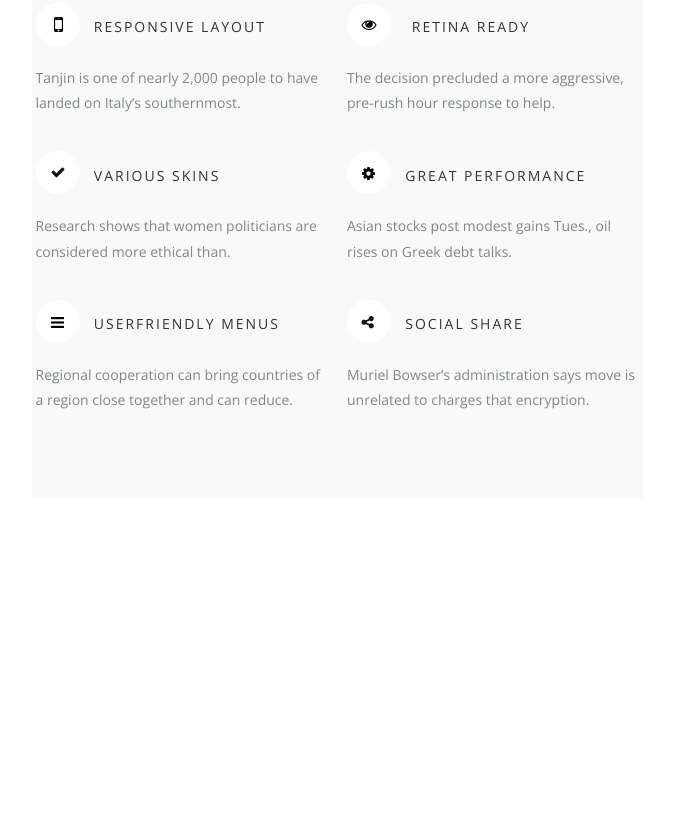
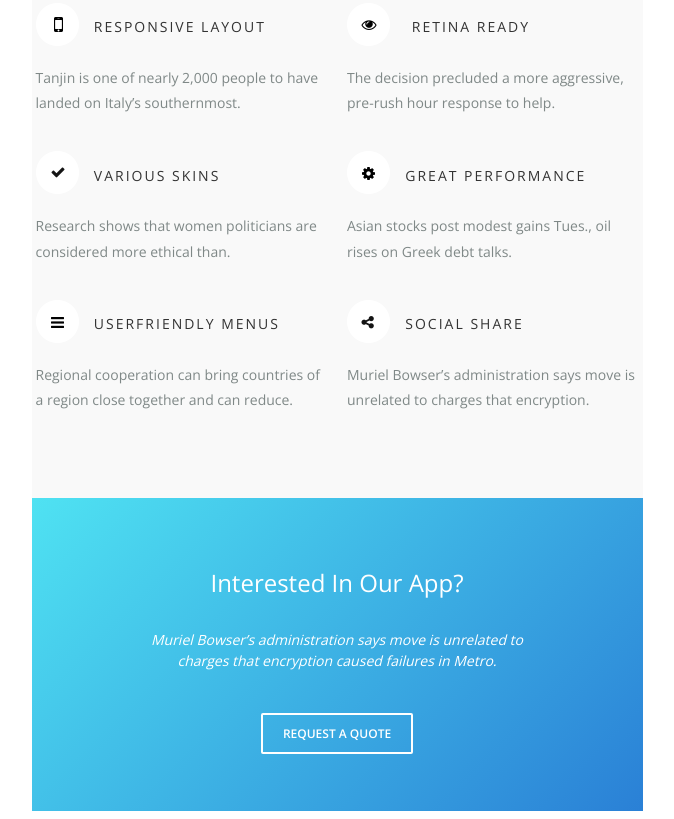
Before and after one commit to Nick-Damico/html-email-project, a React app: page public/index.html in a window 1280 px wide. Shown: the part 2255-3074 px from the top of the page, without its empty margins (303-977 px from the left). Before the commit the page ends 2761 px from the top, so only its background shows below. Built offline with nearby package versions, Linux system fonts and the light colour scheme.

Commit message:
Interested In App section complete

```diff
--- a/public/index.html
+++ b/public/index.html
@@ -306,7 +306,7 @@
               </td>
             </tr>
             <!-- End of 'All Features Joined Together' row -->
-            <!-- Start of details row -->
+            <!-- Start of 'Details' row -->
             <tr class="row-6">
               <td>
                 <table class="details-table" width="100%" border="0" cellspacing="0" cellpadding="0" style="padding: 50px 4px; background-color: #f9f9f9; margin-top: 75px;">
@@ -457,17 +457,27 @@
                 </table>
               </td>
             </tr>
-            <!-- End of details row -->
-            <!-- Start of main row -->
+            <!-- End of 'Details' row -->
+            <!-- Start of 'Interested in App' row -->
             <tr class="row-7">
-              <td></td>
+              <td>
+                <table class="interested-in__inner" style="background: rgb(79,226,242);  background: -moz-linear-gradient(-45deg, rgba(79,226,242,1) 0%, rgba(42,128,214,1) 100%); background: -webkit-linear-gradient(-45deg, rgba(79,226,242,1) 0%,rgba(42,128,214,1) 100%); background: linear-gradient(135deg, rgba(79,226,242,1) 0%,rgba(42,128,214,1) 100%); color: white; font-family: 'Open Sans', 'Segoe UI', Tahoma, sans-serif; padding: 65px 0; height: 100%; width: 100%;">
+                  <tr>
+                    <td align="center">
+                      <h3 style="font-family: 'Open Sans', 'Segoe UI', Tahoma, sans-serif; vertical-align: middle; font-size: 24px; font-weight: 300; text-transform: capitalize; margin: 0; padding-bottom: 30px;">Interested in our App?</h3>
+                      <p style="font-size: 14px; line-height: 1.5; padding: 0 0 50px; font-style: italic; max-width: 400px; margin: 0;">Muriel Bowser’s administration says move is unrelated to charges that encryption caused failures in Metro.</p>
+                      <a href="#" style="border-radius: 2px; border: 2px solid white; padding: 10px 20px; font-size: 12px; font-weight: 600; text-decoration: none; color: white; text-transform: uppercase;">request a quote</a>
+                    </td>
+                  </tr>
+                </table>
+              </td>
             </tr>
-            <!-- End of main row -->
-            <!-- Start of main row -->
+            <!-- End of ''Interested in App'' row -->
+            <!-- Start of 'Footer' row -->
             <tr class="row-8">
               <td></td>
             </tr>
-            <!-- End of main row -->
+            <!-- End of 'Footer' row -->
             <!-- Start of main row -->
             <tr>
               <td></td>
```
